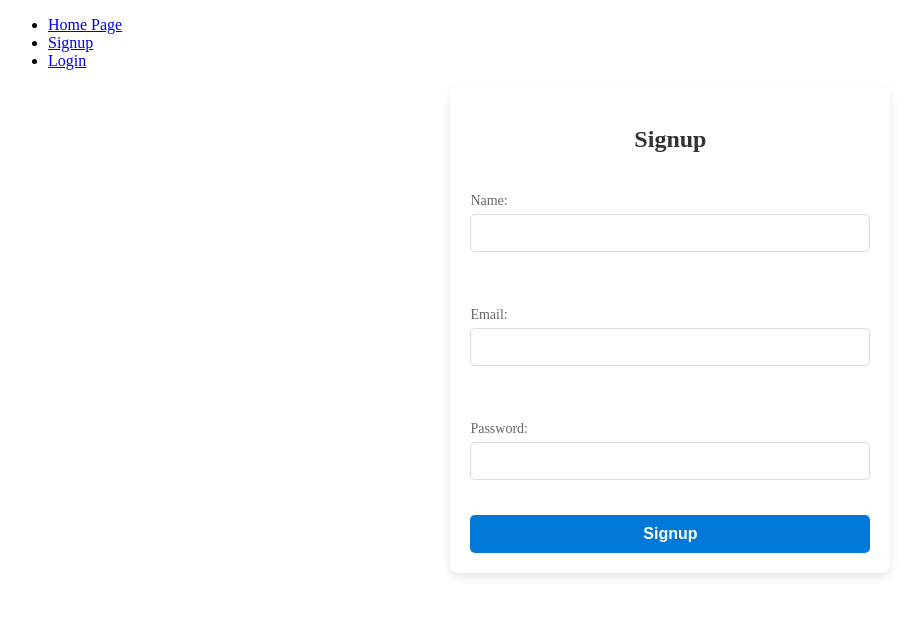
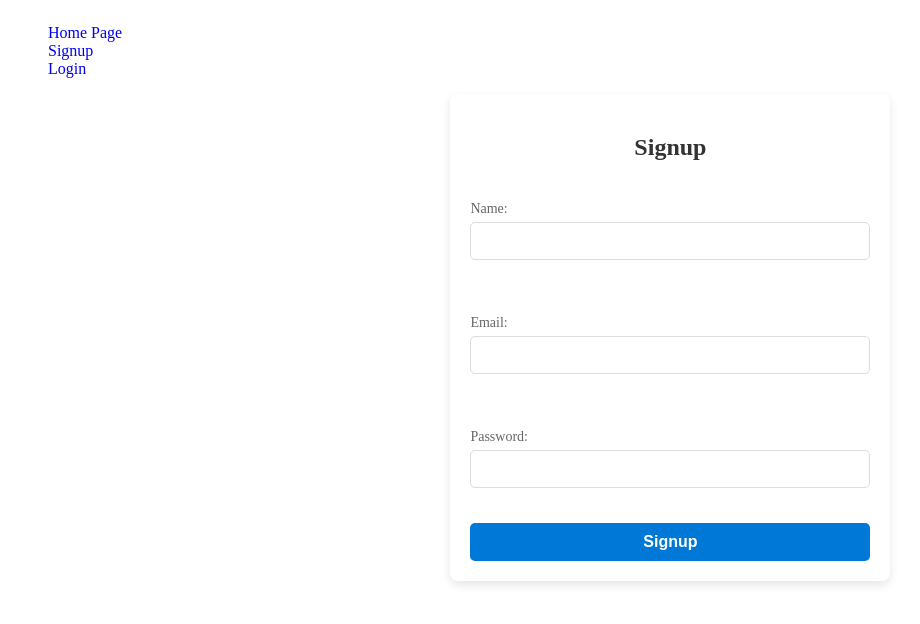
Before and after one commit to mariefrancef/FRONTmicroService, an Angular app: page /signup in a window 1280 px wide. Shown: the top 624 px of the page, without its empty margins (0-920 px from the left). Built offline with nearby package versions, Linux system fonts and the light colour scheme.

Commit message:
add few css app

```diff
--- a/src/app/app.component.html
+++ b/src/app/app.component.html
@@ -1,5 +1,5 @@
-<nav>
-  <ul>
+<nav class="navBar">
+  <ul class="linkNavBar">
     <li><a routerLink="/">Home Page</a></li>
     <li><a routerLink="/signup">Signup</a></li>
     <li><a routerLink="/login">Login</a></li>
--- a/src/app/app.component.scss
+++ b/src/app/app.component.scss
@@ -2,3 +2,15 @@ body {
   margin: 0;
   padding: 0;
 }
+
+.navBar {
+  display: flex;
+  justify-content: flex-start;
+}
+
+.linkNavBar {
+  list-style: none;
+  a {
+    text-decoration: none;
+  }
+}
--- a/src/app/signup/signup.component.scss
+++ b/src/app/signup/signup.component.scss
@@ -44,7 +44,6 @@ h2 {
   .loginForm {
     display: flex;
     flex-direction: column;
-
     align-items: center;
     width: 100%;
     gap: 15px;
```
